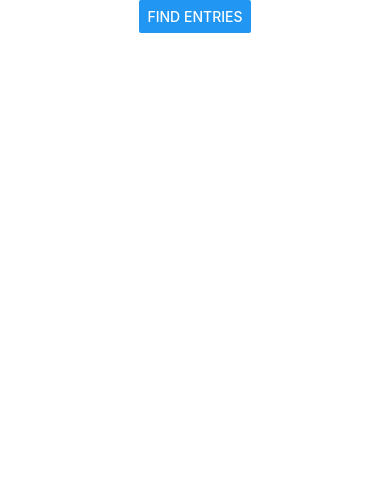
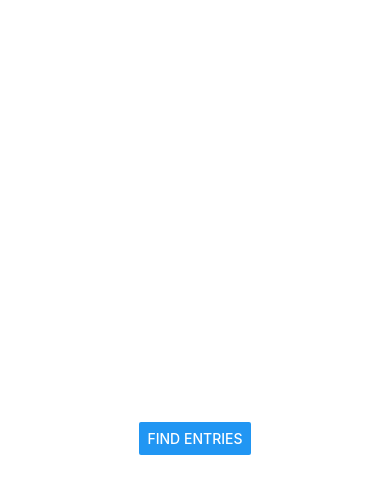
Before and after one commit to Ahsan4k/estatespace, a React Native app: screen / in a window 390 px wide. Shown: the top 494 px of the page. Built offline with nearby package versions, Linux system fonts and the light colour scheme.

Commit message:
second commit

```diff
--- a/App.js
+++ b/App.js
@@ -84,7 +84,9 @@ const App = () => {
         </View>
       </Modal>
       <ScrollView showsVerticalScrollIndicator={false}>
-        <Button title="FInd Entries" onPress={() => isModalVisible(true)} />
+        <View style={{marginTop: height * 0.5}}>
+          <Button title="Find Entries" onPress={() => isModalVisible(true)} />
+        </View>
         {data.map((item, index) => (
           <View style={styles.iterate} key={index}>
             <Text>
```
